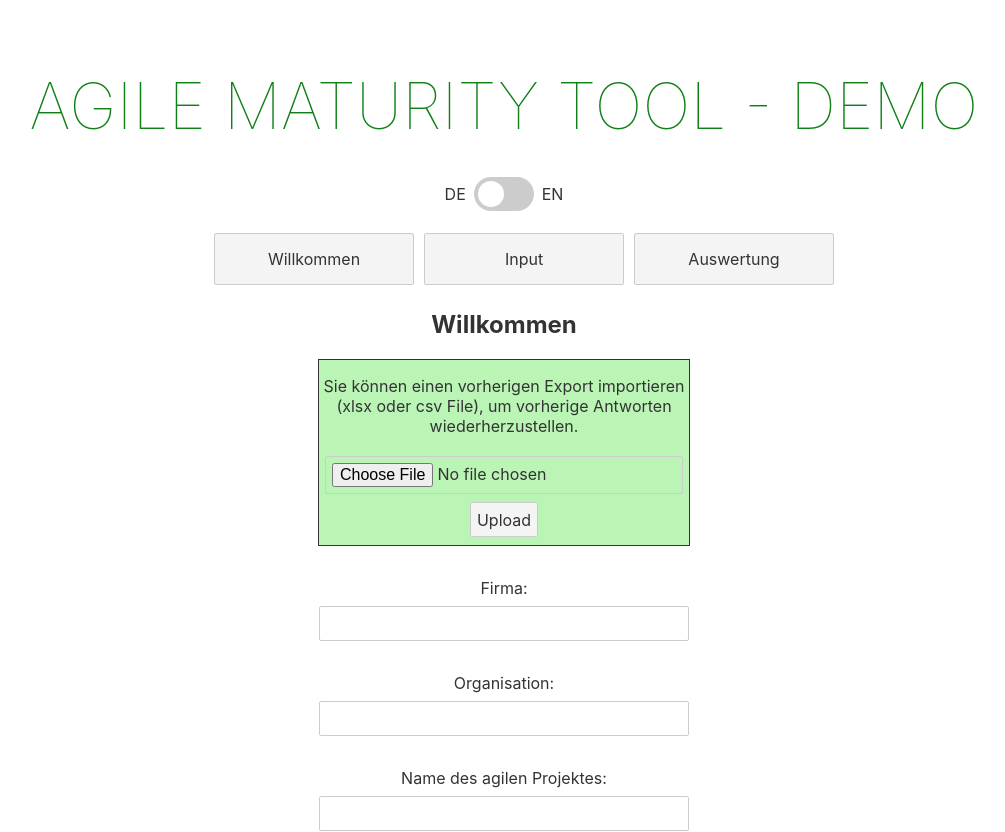
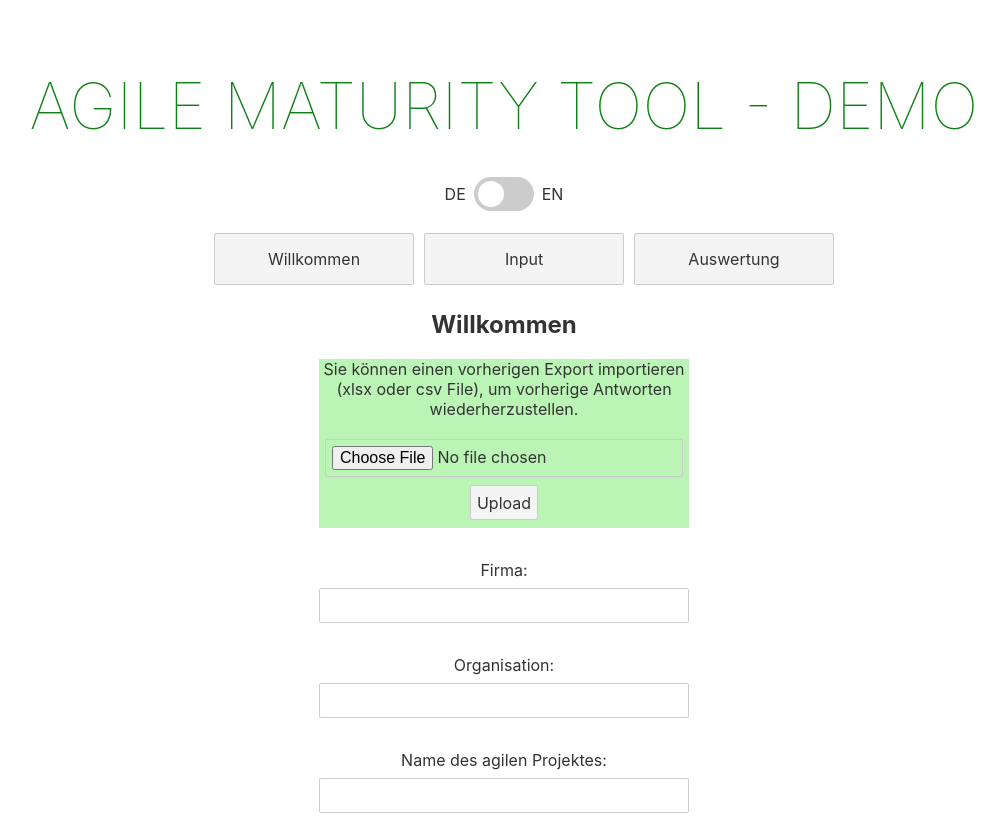
Before and after one commit to wishopt/Agile-Maturity-Tool, a Svelte app: page / in a window 1280 px wide. Shown: the top 832 px of the page, without its empty margins (136-1141 px from the left). Built offline with nearby package versions, Linux system fonts and the light colour scheme.

Commit message:
Update error message on import

```diff
--- a/src/Index.svelte
+++ b/src/Index.svelte
@@ -6,6 +6,7 @@
     import dataManager from "./dataManager";
 
     export let appConfig
+
     let text = $ui[appConfig.language].index
     let files
     let filetype
@@ -32,7 +33,7 @@
         } else if (filetype == "xlsx") {
             importXLSX(data)
         } else {
-            console.log("3")
+            alert("The import must be a .csv or .xlsx file")
         }
     }
 
@@ -102,7 +103,6 @@
     <button on:click={deleteLocalStorage}><b>{text.deleteButton}</b></button>
 </div>
 
-
 <style>
 
     .delete {
@@ -123,7 +123,6 @@
     }
 
     .import {
-        border: solid;
         border-width: 1px;
         padding: none;
         margin: auto;
```
